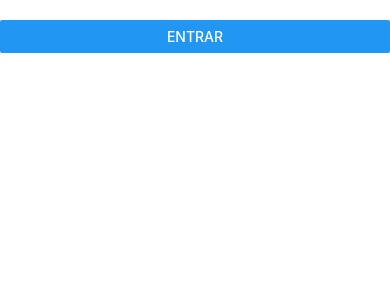
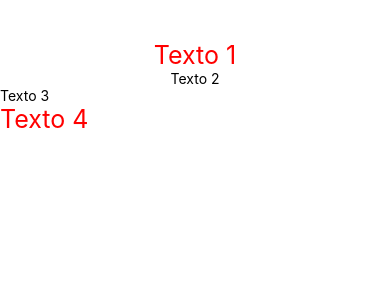
Before and after one commit to felipetintori/curso-react-native, a React Native app in the folder meuAPP/: screen / in a window 390 px wide. Shown: the top 300 px of the page. Built offline with nearby package versions, Linux system fonts and the light colour scheme.

Commit message:
Grupos de Estilos

```diff
--- a/meuAPP/App.js
+++ b/meuAPP/App.js
@@ -1,37 +1,32 @@
 import React, { Component } from 'react'
-import { View, Text, Button } from 'react-native'
+import { View, Text, StyleSheet } from 'react-native'
 
 class App extends Component {
-  constructor(props){
-    super(props);
-
-    this.state = {
-      nome: ""
-    }
-
-    this.entrar = this.entrar.bind(this);
-  }
-
-  entrar(nome){
-    this.setState({
-      nome: nome
-    })
-  }
   render() {
-
-
-
-
     return (
-      <View style={{marginTop: 20}}>
-        <Button title="Entrar" onPress={() => this.entrar('Felipe')}/>
-        <Text style={{fontSize: 23, color:'red', textAlign: 'center'}}>{this.state.nome}</Text>
-
+      <View style={styles.area}>
+        <Text style={[styles.textoPrincipal, styles.alinhaTexto]}>Texto 1</Text>
+        <Text style={styles.alinhaTexto}>Texto 2</Text>
+        <Text>Texto 3</Text>
+        <Text style={styles.textoPrincipal}>Texto 4</Text>
       </View>
     )
   }
 }
 
+const styles = StyleSheet.create({
+  area:{
+    marginTop: 40
+  },
+  textoPrincipal:{
+    fontSize: 25,
+    color: '#ff0000'
+  },
+  alinhaTexto:{
+    textAlign: 'center'
+  }
+});
+
 
 
 export default App;
```
